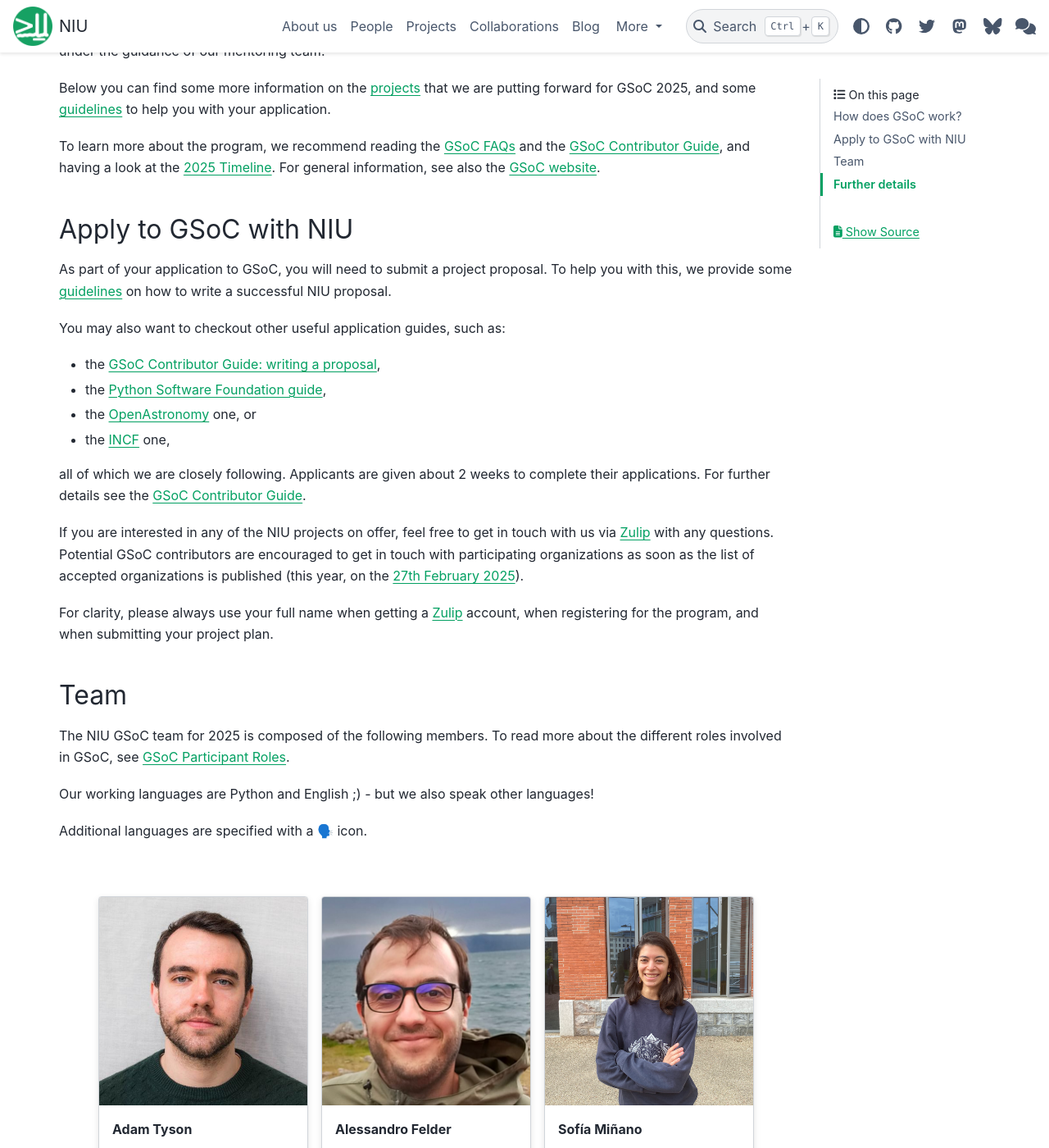
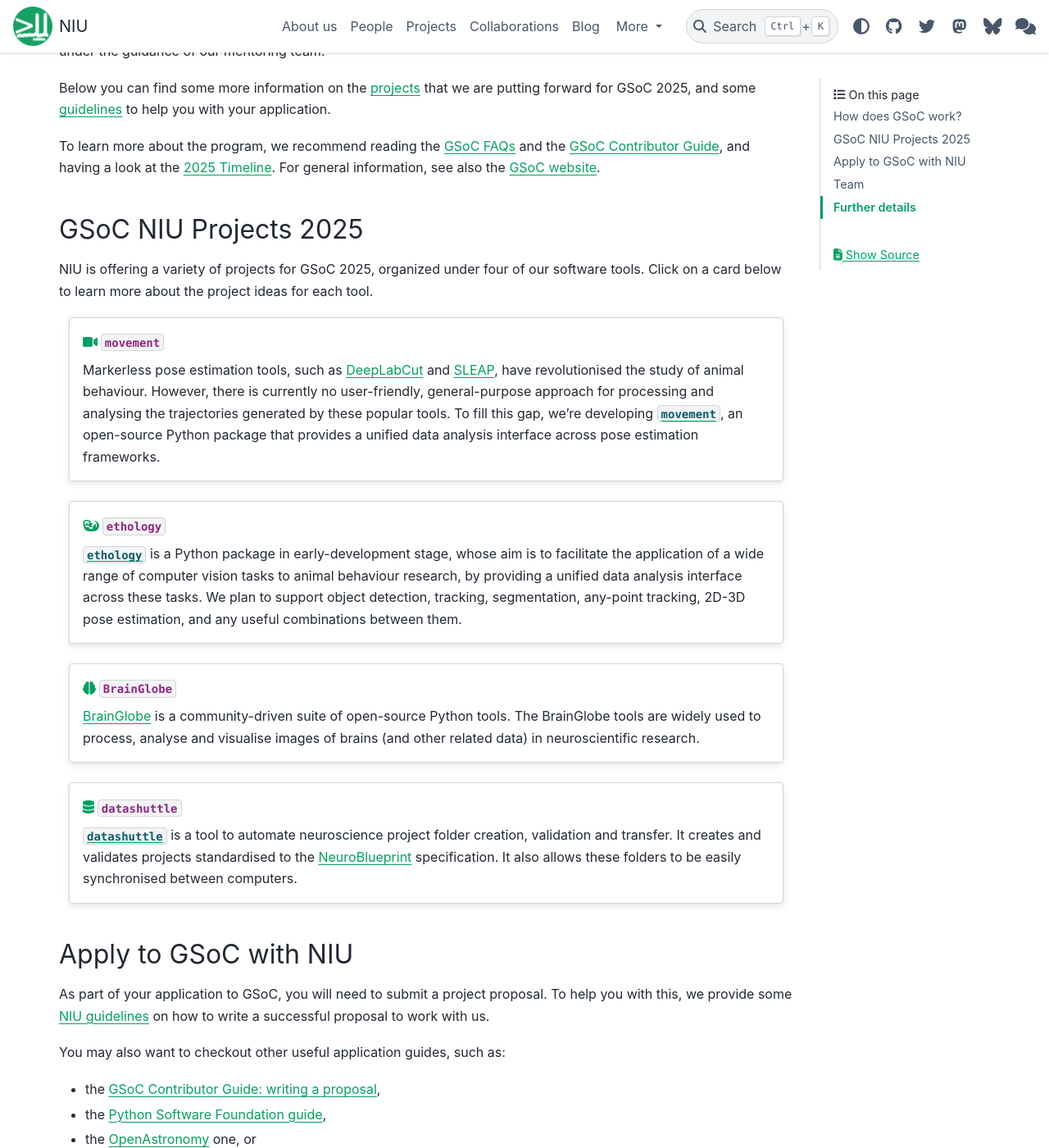
Before and after one commit to neuroinformatics-unit/neuroinformatics-unit.github.io, a Sphinx documentation site: the page built from docs/source/get-involved/gsoc/index.md, in a window 1280 px wide and 1400 px high, scrolled down 585 px. Shown: the whole window at 82% size. Built offline with Sphinx 7.4.7 and the PyData theme 0.15.4, drawn with Linux system fonts in a browser that asks for light colours; nearby versions of some CDN libraries; some of the changed text lies outside the part shown.

Commit message:
Add projects "home" page. Add projects section in main GSoC page. Split projects per repo. Make project descriptions collapsible.

```diff
--- a/docs/source/get-involved/gsoc/index.md
+++ b/docs/source/get-involved/gsoc/index.md
@@ -10,14 +10,49 @@
 ## How does GSoC work?
 Through the GSoC application process, interested applicants submit project proposals to the various organizations participating in GSoC - in our case, the NIU. Then, the organizations select which proposals they would like to see funded by Google. Successful applicants will spend their summer contributing code to our open source organization under the guidance of our mentoring team.
 
-Below you can find some more information on the [projects](projects_2025) that we are putting forward for GSoC 2025, and some [guidelines](#apply-to-gsoc-with-niu) to help you with your application.
+Below you can find some more information on the [projects](#gsoc-niu-projects-2025) that we are putting forward for GSoC 2025, and some [guidelines](#apply-to-gsoc-with-niu) to help you with your application.
 
 To learn more about the program, we recommend reading the [GSoC FAQs](https://developers.google.com/open-source/gsoc/faq) and the [GSoC Contributor Guide](https://google.github.io/gsocguides/student/), and having a look at the [2025 Timeline](https://developers.google.com/open-source/gsoc/timeline). For general information, see also the [GSoC website](https://summerofcode.withgoogle.com/).
 
 
+## GSoC NIU Projects 2025
+
+NIU is offering a variety of projects for GSoC 2025, organized under four of our software tools. Click on a card below to learn more about the project ideas for each tool.
+
+
+::::{grid} 1 1 1 1
+:gutter: 4
+
+:::{grid-item-card} {fas}`video;sd-text-primary` `movement`
+:link: projects_2025/movement
+:link-type: doc
+Markerless pose estimation tools, such as [DeepLabCut](https://www.mackenziemathislab.org/deeplabcut) and [SLEAP](https://sleap.ai/), have revolutionised the study of animal behaviour. However, there is currently no user-friendly, general-purpose approach for processing and analysing the trajectories generated by these popular tools. To fill this gap, we're developing [`movement`](https://movement.neuroinformatics.dev/), an open-source Python package that provides a unified data analysis interface across pose estimation frameworks.
+:::
+
+:::{grid-item-card} {fas}`otter;sd-text-primary` `ethology`
+:link: projects_2025/ethology
+:link-type: doc
+[`ethology`](https://github.com/neuroinformatics-unit/ethology) is a Python package in early-development stage, whose aim is to facilitate the application of a wide range of computer vision tasks to animal behaviour research, by providing a unified data analysis interface across these tasks. We plan to support object detection, tracking, segmentation, any-point tracking, 2D-3D pose estimation, and any useful combinations between them.
+:::
+
+:::{grid-item-card} {fas}`brain;sd-text-primary` `BrainGlobe`
+:link: projects_2025/brainglobe
+:link-type: doc
+[BrainGlobe](https://brainglobe.info/) is a community-driven suite of open-source Python tools. The BrainGlobe tools are widely used to process, analyse and visualise images of brains (and other related data) in neuroscientific research.
+:::
+
+:::{grid-item-card} {fas}`database;sd-text-primary` `datashuttle`
+:link: projects_2025/datashuttle
+:link-type: doc
+[`datashuttle`](https://datashuttle.neuroinformatics.dev/index.html) is a tool to automate neuroscience project folder creation, validation and transfer. It creates and validates projects standardised to the [NeuroBlueprint](https://neuroblueprint.neuroinformatics.dev/latest/index.html) specification. It also allows these folders to be easily synchronised between computers.
+:::
+
+::::
+
+
 ## Apply to GSoC with NIU
 
-As part of your application to GSoC, you will need to submit a project proposal. To help you with this, we provide some [guidelines](guidelines) on how to write a successful NIU proposal.
+As part of your application to GSoC, you will need to submit a project proposal. To help you with this, we provide some [NIU guidelines](guidelines) on how to write a successful proposal to work with us.
 
 You may also want to checkout other useful application guides, such as:
 - the [GSoC Contributor Guide: writing a proposal](https://google.github.io/gsocguides/student/writing-a-proposal),
@@ -31,13 +66,12 @@
 
 For clarity, please always use your full name when getting a [Zulip](https://neuroinformatics.zulipchat.com/) account, when registering for the program, and when submitting your project plan.
 
+
 ## Team
 
 The NIU GSoC team for 2025 is composed of the following members. To read more about the different roles involved in GSoC, see [GSoC Participant Roles](https://google.github.io/gsocguides/mentor/#participant-roles).
 
-Our working languages are Python and English ;) - but we also speak other languages!
-
-Additional languages are specified with a 🗣️ icon.
+Our working languages are Python and English ;) - but we also speak other languages! We listed any additional languages spoken by the mentors in each of the projects' descriptions.
 
 ::::{grid} 3 3 3 3
 :gutter: 3
@@ -60,8 +94,6 @@
 {fab}`github` [@alessandrofelder](https://github.com/alessandrofelder)
 
 Mentor
-
-<!-- 🗣️  -->
 :::
 
 :::{grid-item-card} Sofía Miñano
@@ -73,18 +105,7 @@
 
 Mentor
 
-🗣️ Spanish
-:::
-
-:::{grid-item-card} Laura Porta
-:img-top: ../../_static/laura_porta.png
-:link: https://github.com/lporta
-
-{fab}`github` [@lporta](https://github.com/lporta)
-
-Mentor
-
-<!-- 🗣️  -->
+<!-- 🗣️ Spanish -->
 :::
 
 :::{grid-item-card} Niko Sirmpilatze
@@ -95,7 +116,6 @@
 
 Mentor
 
-<!-- 🗣️  -->
 :::
 
 :::{grid-item-card} Igor Tatarnikov
@@ -106,9 +126,7 @@
 
 Mentor
 
-<!-- 🗣️  -->
 :::
-
 ::::
 
 
```
Also changed, not shown: other parts of docs/source/get-involved/gsoc/index.md (+1 -1 lines), docs/source/get-involved/gsoc/guidelines.md (+1 -1 lines), docs/source/get-involved/gsoc/projects_2025/brainglobe.md (added, +54 -0 lines), docs/source/get-involved/gsoc/projects_2025/datashuttle.md (added, +9 -0 lines), docs/source/get-involved/gsoc/projects_2025/ethology.md (added, +61 -0 lines), docs/source/get-involved/gsoc/projects_2025/index.md (added, +12 -0 lines), docs/source/get-involved/gsoc/projects_2025/movement.md (renamed from docs/source/get-involved/gsoc/projects_2025.md, +18 -39 lines).
